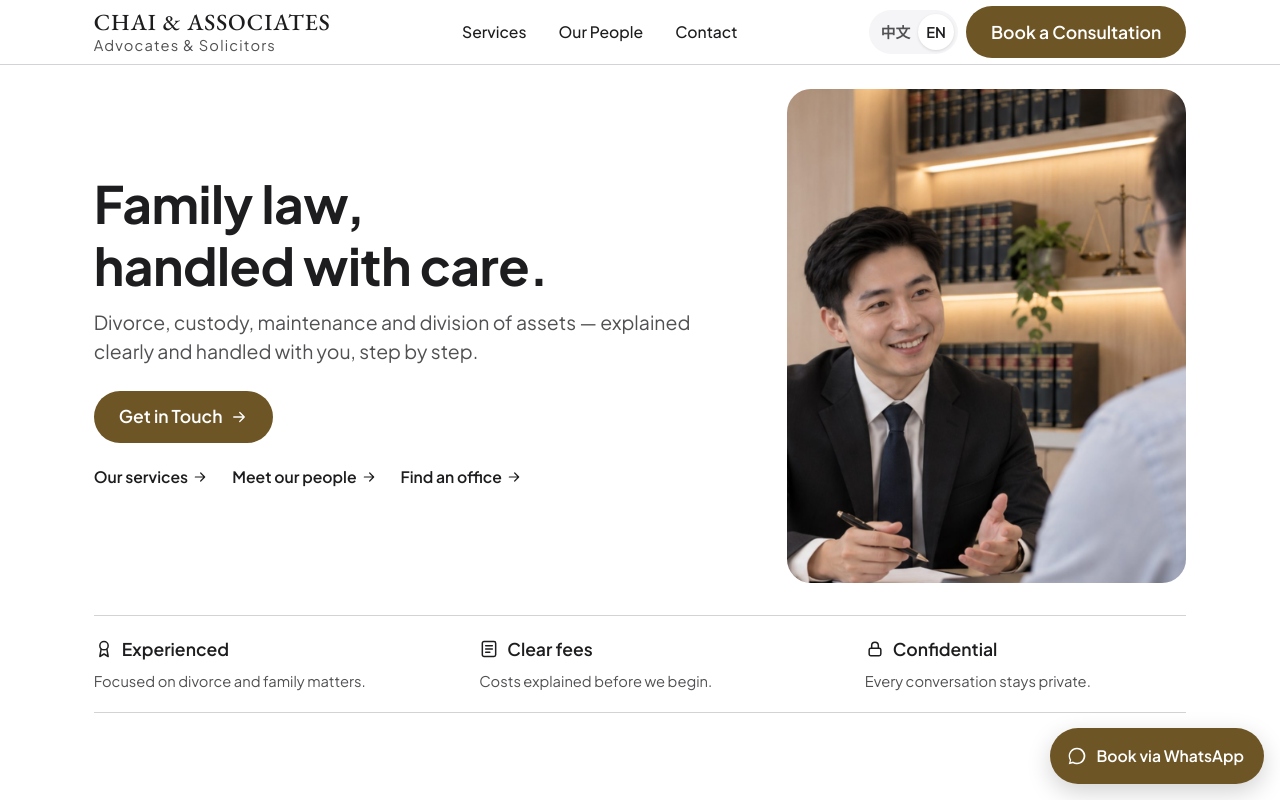
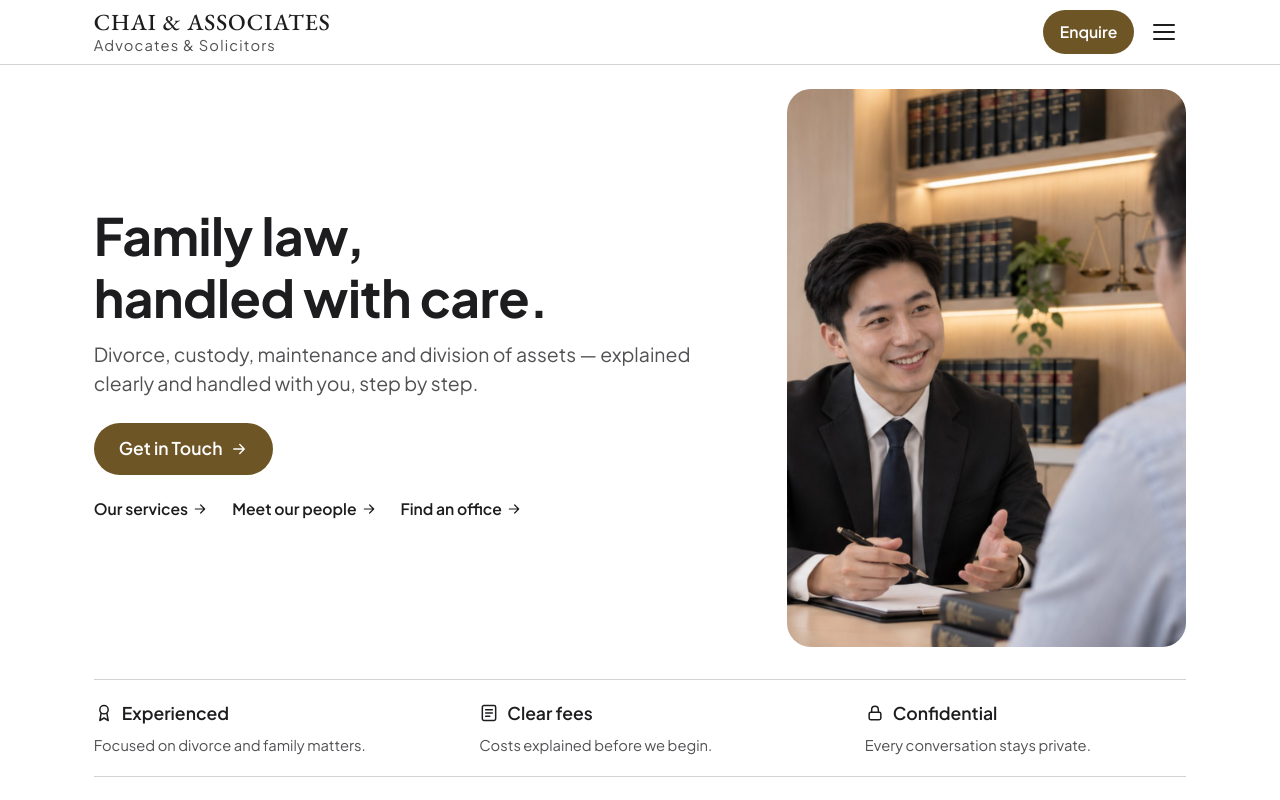
Before and after one commit to chai-associates/website, a Next.js app: page /en in a window 1280 px wide. Shown: the top 800 px of the page. Built offline with nearby package versions, Linux system fonts and the light colour scheme.

Commit message:
JS menu, header B, remove floating button

```diff
--- a/app/[lang]/layout.tsx
+++ b/app/[lang]/layout.tsx
@@ -1,8 +1,7 @@
 // ═══════════════════════════════════════════════════════════════
 // 全站外框：每一页都会出现的东西只写在这里
-// · 页首（Logo、选单、中文 / EN、预约按钮）
+// · 页首（Logo、咨询按钮、选单；语言切换在选单里）
 // · 页脚（链接、社交媒体、法律声明）
-// · 浮动 WhatsApp 按钮
 // · 字体、网页默认标题
 // 页面内容写在各自的 page.tsx。
 // ═══════════════════════════════════════════════════════════════
@@ -11,6 +10,7 @@ import { EB_Garamond, Noto_Sans_SC, Plus_Jakarta_Sans } from "next/font/google";
 import Link from "next/link";
 import { notFound } from "next/navigation";
 import "../globals.css";
+import Menu from "@/lib/menu";
 import { disclaimer, firm, isLang, locales, socials, whatsappLink, type Lang } from "@/lib/site";
 
 // ── 字体（变成 CSS 变量，tokens.css 里使用） ─────
@@ -26,9 +26,9 @@ const text = {
     { href: "#contact", label: { zh: "联系", en: "Contact" } },
   ],
   logoSub: { zh: "律师事务所", en: "Advocates & Solicitors" },
-  book: { zh: "预约咨询", en: "Book a Consultation" },
+  book: { zh: "咨询", en: "Enquire" },
   menu: { zh: "菜单", en: "Menu" },
-  fab: { zh: "WhatsApp 预约咨询", en: "Book via WhatsApp" },
+  language: { zh: "语言", en: "Language" },
 };
 
 // 预先生成 /zh 和 /en
@@ -45,7 +45,6 @@ export default async function RootLayout({ children, params }: LayoutProps<"/[la
   const { lang: raw } = await params;
   if (!isLang(raw)) notFound();
   const lang: Lang = raw;
-  const other: Lang = lang === "zh" ? "en" : "zh";
   const home = `/${lang}`;
 
   return (
@@ -59,25 +58,19 @@ export default async function RootLayout({ children, params }: LayoutProps<"/[la
               <span className="logo-sub">{text.logoSub[lang]}</span>
             </Link>
 
-            <nav className="nav-links" aria-label="Main">
-              {text.nav.map((l) => <Link key={l.href} href={`${home}${l.href}`}>{l.label[lang]}</Link>)}
-            </nav>
+            <div className="nav-right">
+              <a className="btn btn-cta btn-sm" href={whatsappLink(lang)} target="_blank" rel="noopener">{text.book[lang]}</a>
 
-            <div className="nav-right">
-              <div className="lang-switch" role="group" aria-label="Language">
-                <Link href="/zh" aria-current={lang === "zh"} hrefLang="zh">中文</Link>
-                <Link href="/en" aria-current={lang === "en"} hrefLang="en">EN</Link>
-              </div>
-              <a className="btn btn-cta nav-cta" href={whatsappLink(lang)} target="_blank" rel="noopener">{text.book[lang]}</a>
-
-              {/* 手机选单：浏览器原生展开 / 收起，不需要 JavaScript */}
-              <details className="menu">
-                <summary className="menu-btn" aria-label={text.menu[lang]}><span /></summary>
-                <nav className="drawer" aria-label="Mobile">
+              {/* 选单：里面放什么写在这里；打开 / 关闭由 lib/menu.tsx 负责 */}
+              <Menu label={text.menu[lang]}>
+                <nav className="menu-links" aria-label="Main">
                   {text.nav.map((l) => <Link key={l.href} href={`${home}${l.href}`}>{l.label[lang]}</Link>)}
-                  <Link href={`/${other}`} hrefLang={other}>{other === "en" ? "English" : "中文"}</Link>
                 </nav>
-              </details>
+                <div className="lang-switch" role="group" aria-label={text.language[lang]}>
+                  <Link href="/zh" aria-current={lang === "zh"} hrefLang="zh">中文</Link>
+                  <Link href="/en" aria-current={lang === "en"} hrefLang="en">English</Link>
+                </div>
+              </Menu>
             </div>
           </div>
         </header>
@@ -98,14 +91,6 @@ export default async function RootLayout({ children, params }: LayoutProps<"/[la
             <p className="footer-disc">{disclaimer[lang]} © {new Date().getFullYear()} {firm.name}.</p>
           </div>
         </footer>
-
-        {/* ── 浮动 WhatsApp ──────────────────── */}
-        <a className="fab" href={whatsappLink(lang)} target="_blank" rel="noopener" aria-label="WhatsApp">
-          <svg width="22" height="22" viewBox="0 0 24 24" fill="currentColor" aria-hidden="true">
-            <path d="M12 3a9 9 0 0 0-7.8 13.5L3 21l4.6-1.2A9 9 0 1 0 12 3zm0 16.4c-1.4 0-2.8-.4-4-1.1l-.3-.2-2.7.7.7-2.6-.2-.3A7.4 7.4 0 1 1 12 19.4z" />
-          </svg>
-          {text.fab[lang]}
-        </a>
       </body>
     </html>
   );
--- a/app/[lang]/page.tsx
+++ b/app/[lang]/page.tsx
@@ -116,7 +116,7 @@ export default async function HomePage({ params }: PageProps<"/[lang]">) {
       {/* ═════════ ① 首屏 ═════════
           占满第一个画面（扣掉页首），底部让出浮动 WhatsApp 按钮的位置。
           左文字 : 右照片 = 1.618 : 1（黄金比例），手机和电脑都左右并排。 */}
-      <section className="flex min-h-[calc(100svh-var(--header-h))] pt-6 pb-(--fab-clearance)">
+      <section className="flex min-h-[calc(100svh-var(--header-h))] py-6">
         <div className="container flex flex-col gap-8">
           <div className="grid flex-1 grid-cols-[1.618fr_1fr] gap-3 md:gap-12">
             <div className="flex min-w-0 flex-col justify-center">
--- a/app/globals.css
+++ b/app/globals.css
@@ -7,7 +7,7 @@
    只放「任何页面都会重复用到」的东西，所有数值来自 tokens.css。
    · 基础：字体、标题、段落
    · 积木：container、section、按钮、卡片、照片卡片、滑动列……
-   · 外框：页首、页脚、浮动 WhatsApp（layout.tsx 用）
+   · 外框：页首、选单、页脚（layout.tsx 用）
    某一页的版面（几栏、间距、谁在左谁在右）写在那一页的 page.tsx，
    用 Tailwind class + tokens，不写在这里。所以页面变多，这个文件也不会变长。
    ═══════════════════════════════════════════════════════════════ */
@@ -82,40 +82,44 @@ p { max-width: var(--measure); }
 .tab > input:checked ~ .tab-panel { display: block; }
 
 /* ── 外框：页首 ─────────────────────────────────── */
-.site-header { position: sticky; top: 0; z-index: 30; background: color-mix(in srgb, var(--color-bg) 92%, transparent); backdrop-filter: saturate(180%) blur(20px); border-bottom: 1px solid var(--color-line); }
+.site-header { position: sticky; top: 0; z-index: 30; background: var(--color-bg); border-bottom: 1px solid var(--color-line); }
 .nav { display: flex; align-items: center; justify-content: space-between; gap: calc(var(--spacing) * 3); height: var(--header-h); }
 .logo { display: flex; flex-direction: column; line-height: var(--leading-heading); white-space: nowrap; }
 .logo-wm { font-family: var(--font-logo); font-size: var(--text-small); font-weight: 500; letter-spacing: 0.04em; }
 .logo-sub { font-size: var(--text-caption); color: var(--color-ink-muted); letter-spacing: 0.08em; }
-.nav-links { display: none; gap: calc(var(--spacing) * 8); white-space: nowrap; font-size: var(--text-small); font-weight: 500; }
-.nav-links a { display: inline-flex; align-items: center; min-height: var(--tap-min); }
 .nav-right { display: flex; align-items: center; gap: calc(var(--spacing) * 2); }
-.lang-switch { display: flex; padding: calc(var(--spacing) * 1); border-radius: 999px; background: var(--color-subtle); }
-.lang-switch a { display: inline-flex; align-items: center; min-height: 36px; padding: 0 calc(var(--spacing) * 2); border-radius: 999px; font-family: var(--font-en); font-size: var(--text-caption); font-weight: 600; color: var(--color-ink-muted); white-space: nowrap; }
-.lang-switch a[aria-current="true"] { background: var(--color-bg); color: var(--color-ink); box-shadow: var(--shadow-soft); }
-.nav-cta { display: none; }
-/* 手机选单：浏览器原生的 <details>，不需要 JavaScript */
-.menu-btn { display: grid; place-items: center; width: var(--tap-min); height: var(--tap-min); list-style: none; cursor: pointer; }
-.menu-btn::-webkit-details-marker { display: none; }
-.menu-btn span { width: 22px; height: 2px; background: var(--color-ink); box-shadow: 0 7px 0 var(--color-ink), 0 -7px 0 var(--color-ink); }
-/* 选单打开时页首不再固定：点了选单里的链接跳到下面，选单会跟着页首一起滑走，不会挡住内容 */
-.site-header:has(.menu[open]) { position: relative; }
-.drawer { position: absolute; top: var(--header-h); left: 0; right: 0; background: var(--color-bg); border-top: 1px solid var(--color-line); box-shadow: var(--shadow-float); }
-.drawer a { display: flex; align-items: center; min-height: var(--tap); padding: 0 var(--gutter); border-bottom: 1px solid var(--color-line); font-size: var(--text-body); font-weight: 500; }
 @media (min-width: 860px) {
   .logo-wm { font-size: var(--text-subtitle); }
-  .nav-links, .nav-cta { display: flex; }
-  .menu { display: none; }
+}
+
+/* ── 外框：选单（打开 / 关闭由 lib/menu.tsx 切换 data-open） ── */
+.menu-btn { display: grid; place-content: center; gap: 5px; width: var(--tap-min); height: var(--tap-min); cursor: pointer; }
+.menu-btn span { display: block; width: 22px; height: 2px; border-radius: 2px; background: var(--color-ink); transition: transform 0.3s ease, opacity 0.2s ease; }
+.menu[data-open="true"] .menu-btn span:nth-child(1) { transform: translateY(7px) rotate(45deg); }
+.menu[data-open="true"] .menu-btn span:nth-child(2) { opacity: 0; }
+.menu[data-open="true"] .menu-btn span:nth-child(3) { transform: translateY(-7px) rotate(-45deg); }
+/* 后面变暗的部分：点它就关闭 */
+.menu-backdrop { position: fixed; inset: var(--header-h) 0 0 0; background: rgb(0 0 0 / 0.4); opacity: 0; visibility: hidden; transition: opacity 0.3s ease, visibility 0.3s; }
+/* 从右边滑进来的面板 */
+.menu-panel { position: fixed; top: var(--header-h); right: 0; bottom: 0; width: min(360px, 85vw); display: flex; flex-direction: column; justify-content: space-between; gap: calc(var(--spacing) * 8); overflow-y: auto; padding: calc(var(--spacing) * 4) var(--gutter) calc(var(--spacing) * 8); background: var(--color-bg); box-shadow: var(--shadow-float); transform: translateX(100%); visibility: hidden; transition: transform 0.35s cubic-bezier(0.32, 0.72, 0, 1), visibility 0.35s; }
+.menu-panel > * { opacity: 0; transform: translateX(24px); transition: opacity 0.3s ease, transform 0.3s ease; }
+.menu[data-open="true"] .menu-backdrop { opacity: 1; visibility: visible; }
+.menu[data-open="true"] .menu-panel { transform: none; visibility: visible; }
+.menu[data-open="true"] .menu-panel > * { opacity: 1; transform: none; transition-delay: 0.12s; }
+.menu-links { display: flex; flex-direction: column; }
+.menu-links a { display: flex; align-items: center; min-height: var(--tap); border-bottom: 1px solid var(--color-line); font-size: var(--text-subtitle); font-weight: 600; }
+.lang-switch { display: flex; align-self: flex-start; padding: calc(var(--spacing) * 1); border-radius: 999px; background: var(--color-subtle); }
+.lang-switch a { display: inline-flex; align-items: center; min-height: var(--tap-min); padding: 0 calc(var(--spacing) * 4); border-radius: 999px; font-size: var(--text-small); font-weight: 600; color: var(--color-ink-muted); white-space: nowrap; }
+.lang-switch a[aria-current="true"] { background: var(--color-bg); color: var(--color-ink); box-shadow: var(--shadow-soft); }
+@media (prefers-reduced-motion: reduce) {
+  .menu-btn span, .menu-backdrop, .menu-panel, .menu-panel > * { transition: none; }
 }
 
 /* ── 外框：页脚 ─────────────────────────────────── */
-.site-footer { padding: calc(var(--spacing) * 12) 0 var(--fab-clearance); border-radius: var(--radius-lg) var(--radius-lg) 0 0; background: var(--color-inverse); color: var(--color-inverse-muted); font-size: var(--text-small); }
+.site-footer { padding: calc(var(--spacing) * 12) 0; border-radius: var(--radius-lg) var(--radius-lg) 0 0; background: var(--color-inverse); color: var(--color-inverse-muted); font-size: var(--text-small); }
 .site-footer .logo { color: var(--color-inverse-ink); }
 .site-footer .logo-sub { color: var(--color-inverse-muted); }
 .footer-links { display: flex; flex-wrap: wrap; gap: 0 calc(var(--spacing) * 6); margin: calc(var(--spacing) * 5) 0; }
 .footer-links a { display: inline-flex; align-items: center; min-height: var(--tap-min); }
 .footer-disc { padding-top: calc(var(--spacing) * 4); border-top: 1px solid color-mix(in srgb, var(--color-inverse-ink) 15%, transparent); font-size: var(--text-caption); }
-
-/* ── 外框：浮动 WhatsApp ─────────────────────────── */
-.fab { position: fixed; right: calc(var(--spacing) * 4); bottom: calc(var(--spacing) * 4 + env(safe-area-inset-bottom)); z-index: 40; display: flex; align-items: center; gap: calc(var(--spacing) * 2); height: var(--fab-h); padding: 0 calc(var(--spacing) * 5) 0 calc(var(--spacing) * 4); border-radius: 999px; background: var(--color-accent); color: var(--color-on-accent); font-size: var(--text-small); font-weight: 600; box-shadow: var(--shadow-float); }
 }
--- a/app/tokens.css
+++ b/app/tokens.css
@@ -81,7 +81,5 @@
   --tap: 52px;             /* 主要按钮高度 */
   --tap-min: 44px;         /* 最小可点击尺寸（HIG） */
   --header-h: 64px;        /* 页首高度 */
-  --fab-h: 56px;           /* 浮动 WhatsApp 按钮高度 */
-  --fab-clearance: calc(var(--fab-h) + 32px); /* 页面底部要让出给浮动按钮的空间 */
   --scrim-photo: linear-gradient(180deg, rgb(0 0 0 / 0.7) 0%, rgb(0 0 0 / 0.2) 55%, rgb(0 0 0 / 0.45) 100%); /* 照片卡片的暗角：上方放文字、下方放按钮 */
 }
--- /dev/null
+++ b/lib/menu.tsx
@@ -0,0 +1,36 @@
+"use client";
+// ═══════════════════════════════════════════════════════════════
+// 服务员：只负责「打开 / 关闭」选单
+// 选单里面放什么（链接、语言），写在 app/[lang]/layout.tsx 的 <Menu> 里面。
+// 样子在 globals.css 的「选单」那一段。
+// 关闭方式：再点 ☰、点空白处、按 Esc、点选单里的任何链接。
+// ═══════════════════════════════════════════════════════════════
+import { useEffect, useState } from "react";
+
+export default function Menu({ label, children }: { label: string; children: React.ReactNode }) {
+  const [open, setOpen] = useState(false);
+
+  // 打开时：后面的页面不能滑动；按 Esc 关闭
+  useEffect(() => {
+    if (!open) return;
+    const onKey = (e: KeyboardEvent) => e.key === "Escape" && setOpen(false);
+    document.body.style.overflow = "hidden";
+    document.addEventListener("keydown", onKey);
+    return () => {
+      document.body.style.overflow = "";
+      document.removeEventListener("keydown", onKey);
+    };
+  }, [open]);
+
+  return (
+    <div className="menu" data-open={open}>
+      <button type="button" className="menu-btn" aria-label={label} aria-expanded={open} aria-controls="site-menu" onClick={() => setOpen(!open)}>
+        <span /><span /><span />
+      </button>
+      <div className="menu-backdrop" onClick={() => setOpen(false)} />
+      <div id="site-menu" className="menu-panel" inert={!open} onClick={(e) => (e.target as HTMLElement).closest("a") && setOpen(false)}>
+        {children}
+      </div>
+    </div>
+  );
+}
```
